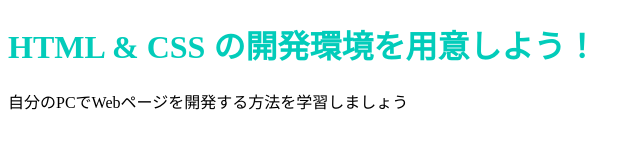
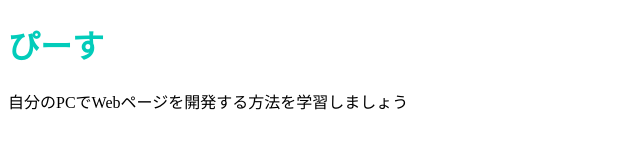
Before and after one commit to peace-jp/peace-jp.github.io, a plain HTML site: page index.html in a window 1280 px wide. Shown: the whole page, without its empty margins (0-640 px from the left). Drawn offline with Linux system fonts and the light colour scheme.

Commit message:
Update index.html

```diff
--- a/index.html
+++ b/index.html
@@ -6,7 +6,7 @@
     <link rel="stylesheet" href="stylesheet.css">
   </head>
   <body>
-    <h1 class="title">HTML & CSS の開発環境を用意しよう！</h1>
+    <h1 class="title">ぴーす</h1>
     <p>自分のPCでWebページを開発する方法を学習しましょう</p>
 
   </body>
```
